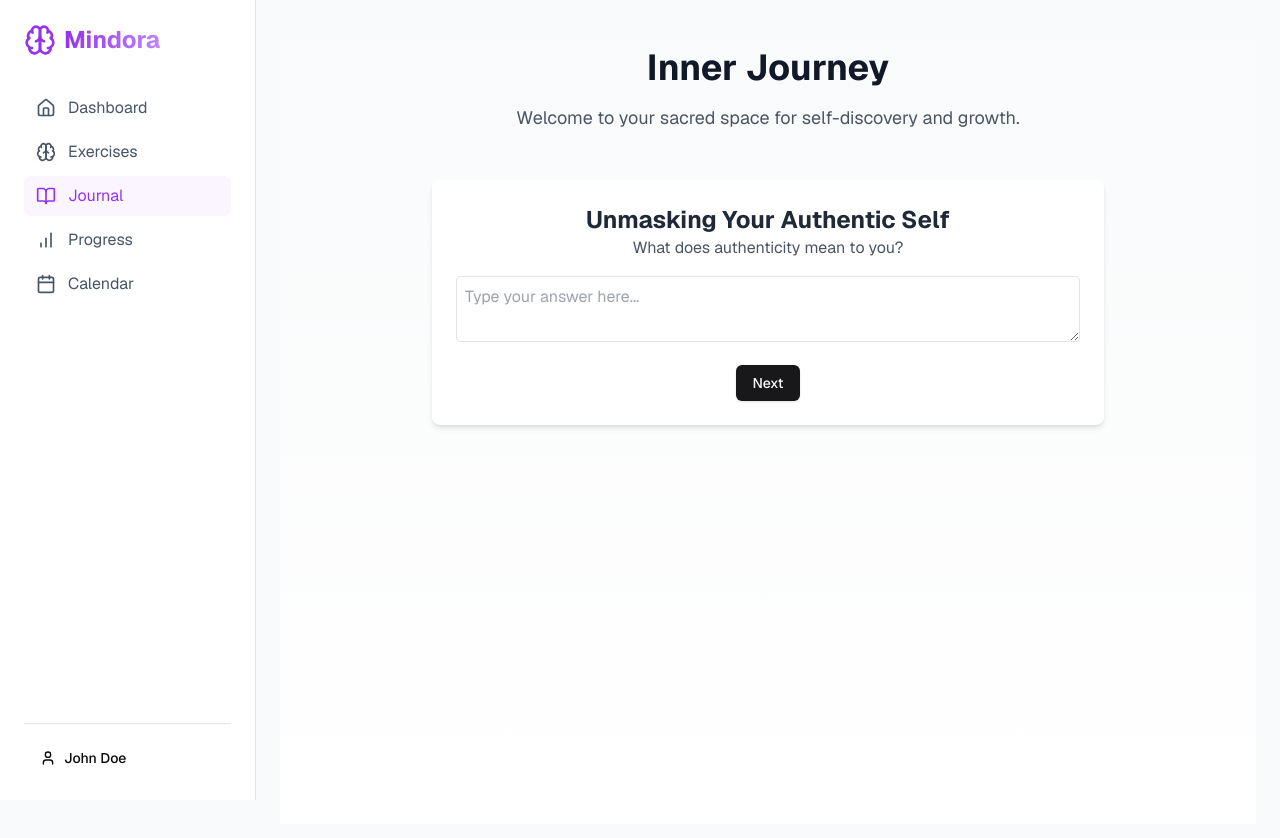
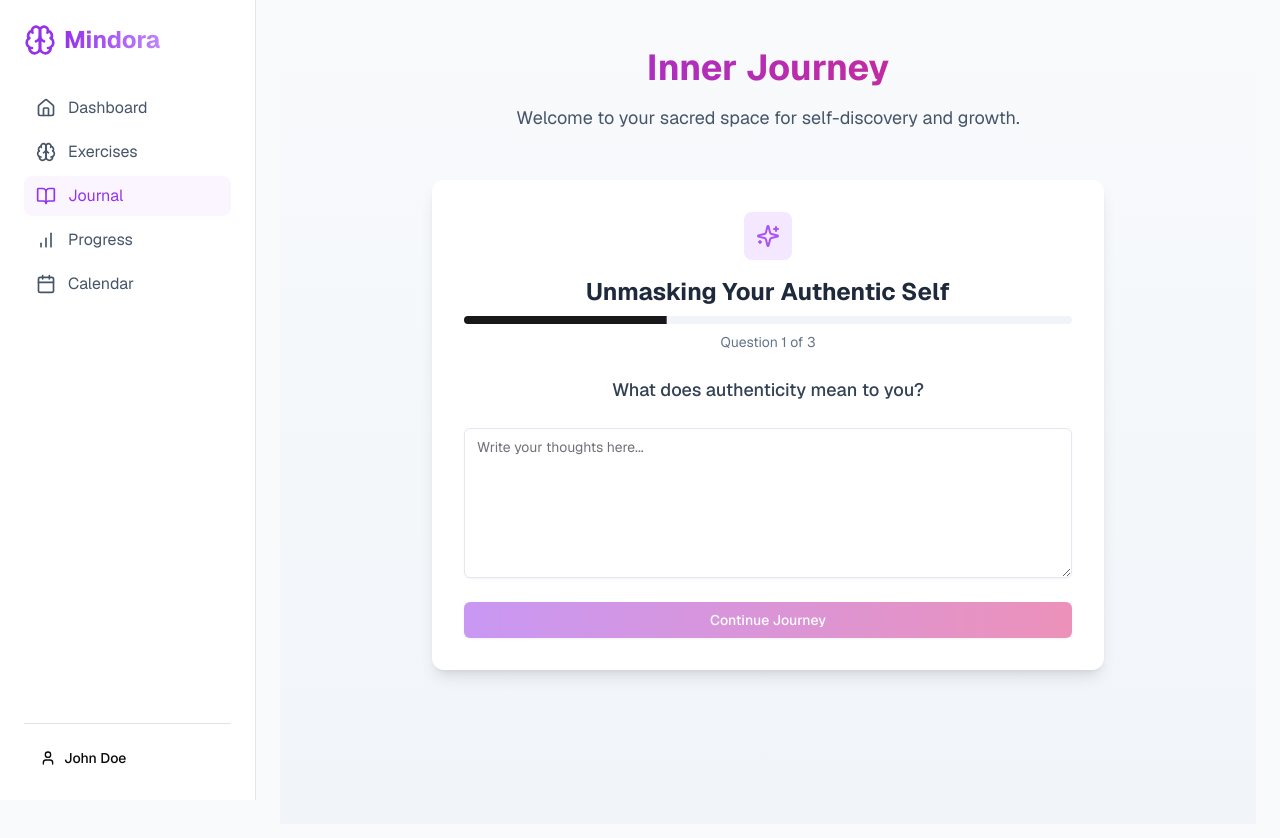
Before and after one commit to mindoraRwanda/Client_web, a Next.js app: page /journal in a window 1280 px wide. Both pictures are taken after a click on the element 450 px from the left and 276 px from the top of the page. Shown: the top 838 px of the page. Built offline with nearby package versions, Linux system fonts and the light colour scheme.

Commit message:
Add Textarea component and enhance Reflection Journal layout with progress indicator

```diff
--- a/src/app/(ds)/journal/page.tsx
+++ b/src/app/(ds)/journal/page.tsx
@@ -3,6 +3,8 @@ import React, { JSX, useState } from 'react';
 import { Card, CardContent, CardHeader, CardTitle } from "@/components/ui/card";
 import { Button } from "@/components/ui/button";
 import { Sparkles, Heart, Brain, Target, Shield, Leaf, Book, Mountain, Sun, Puzzle } from "lucide-react";
+import { Textarea } from "@/components/ui/textarea";
+import { Progress } from "@/components/ui/progress";
 
 interface Exercise {
   id: number;
@@ -161,12 +163,14 @@ export default function ReflectionJournal() {
     setShowReport(false);
   };
 
-  return (
-    <div className="min-h-screen bg-gradient-to-b from-gray-50 to-white p-6">
+   return (
+    <div className="min-h-screen bg-gradient-to-b from-slate-50 to-slate-100 p-6">
       <div className="max-w-6xl mx-auto">
-        <header className="text-center mb-12">
-          <h1 className="text-4xl font-bold text-gray-900 mb-4">Inner Journey</h1>
-          <p className="text-lg text-gray-600 max-w-2xl mx-auto">
+        <header className="text-center mb-12 animate-fade-in">
+          <h1 className="text-4xl font-bold bg-clip-text text-transparent bg-gradient-to-r from-purple-600 to-pink-600 mb-4">
+            Inner Journey
+          </h1>
+          <p className="text-lg text-slate-600 max-w-2xl mx-auto">
             Welcome to your sacred space for self-discovery and growth.
           </p>
         </header>
@@ -174,36 +178,89 @@ export default function ReflectionJournal() {
         {!selectedExercise ? (
           <div className="grid grid-cols-1 md:grid-cols-2 lg:grid-cols-3 gap-6">
             {exerciseData.map((exercise) => (
-              <Card key={exercise.id} onClick={() => setSelectedExercise(exercise)}>
-                <CardHeader>{exercise.icon}<CardTitle>{exercise.title}</CardTitle></CardHeader>
-                <CardContent><p>{exercise.description}</p></CardContent>
+              <Card
+                key={exercise.id}
+                onClick={() => setSelectedExercise(exercise)}
+                className={`${exercise.theme} cursor-pointer transition-all hover:scale-[1.02] hover:shadow-lg duration-300 group border-0`}
+              >
+                <CardHeader className="flex flex-row items-center space-y-0 space-x-4">
+                  <div className="p-3 rounded-lg bg-white/50 group-hover:bg-white/80 transition-colors">
+                    {exercise.icon}
+                  </div>
+                  <CardTitle className="text-lg font-semibold text-slate-800">
+                    {exercise.title}
+                  </CardTitle>
+                </CardHeader>
+                <CardContent>
+                  <p className="text-slate-600 text-sm leading-relaxed">
+                    {exercise.description}
+                  </p>
+                </CardContent>
               </Card>
             ))}
           </div>
         ) : showReport ? (
-          <div className="max-w-2xl mx-auto bg-white p-6 rounded-lg shadow-md text-center">
-            <h2 className="text-2xl font-bold text-gray-800">Reflection Report</h2>
-            <ul className="text-left mt-4">
+          <div className="max-w-2xl mx-auto bg-white p-8 rounded-xl shadow-lg animate-pop-in">
+            <div className="text-center mb-6">
+              <h2 className="text-2xl font-bold text-slate-800 mb-2">
+                {selectedExercise.title} Report
+              </h2>
+              <p className="text-slate-500">Your reflection journey</p>
+            </div>
+            <ul className="space-y-6">
               {selectedExercise.questions.map((question, index) => (
-                <li key={index} className="mb-2">
-                  <strong>{question}</strong>
-                  <p className="text-gray-600">{answers[index]}</p>
+                <li key={index} className="border-l-4 border-purple-600 pl-4">
+                  <h3 className="font-medium text-slate-700 mb-2">{question}</h3>
+                  <p className="text-slate-600 bg-slate-50 rounded-lg p-3 text-sm">
+                    {answers[index] || "No answer provided"}
+                  </p>
                 </li>
               ))}
             </ul>
-            <Button onClick={restartExercise} className="mt-4">Try Another Exercise</Button>
+            <Button
+              onClick={restartExercise}
+              className="w-full mt-8 bg-gradient-to-r from-purple-600 to-pink-600 hover:from-purple-700 hover:to-pink-700 text-white"
+            >
+              Start New Journey
+            </Button>
           </div>
         ) : (
-          <div className="max-w-2xl mx-auto bg-white p-6 rounded-lg shadow-md text-center">
-            <h2 className="text-2xl font-bold text-gray-800">{selectedExercise.title}</h2>
-            <p className="text-gray-600">{selectedExercise.questions[currentQuestionIndex]}</p>
-            <textarea
-              className="w-full p-2 border rounded mt-4"
-              value={userAnswer}
-              onChange={(e) => setUserAnswer(e.target.value)}
-              placeholder="Type your answer here..."
-            />
-            <Button onClick={handleNext} className="mt-4">{currentQuestionIndex < selectedExercise.questions.length - 1 ? "Next" : "Finish"}</Button>
+          <div className="max-w-2xl mx-auto bg-white p-8 rounded-xl shadow-lg animate-pop-in">
+            <div className="text-center mb-6">
+              <div className="inline-flex items-center justify-center w-12 h-12 bg-purple-100 rounded-lg mb-4">
+                {selectedExercise.icon}
+              </div>
+              <h2 className="text-2xl font-bold text-slate-800 mb-2">
+                {selectedExercise.title}
+              </h2>
+              <Progress
+                value={(currentQuestionIndex + 1) / selectedExercise.questions.length * 100}
+                className="h-2 bg-slate-100"
+              />
+              <p className="text-sm text-slate-500 mt-2">
+                Question {currentQuestionIndex + 1} of {selectedExercise.questions.length}
+              </p>
+            </div>
+
+            <div className="space-y-6">
+              <p className="text-lg text-slate-700 font-medium text-center">
+                {selectedExercise.questions[currentQuestionIndex]}
+              </p>
+              <Textarea
+                value={userAnswer}
+                onChange={(e) => setUserAnswer(e.target.value)}
+                placeholder="Write your thoughts here..."
+                className="min-h-[150px] text-lg focus-visible:ring-purple-500 border-slate-200"
+              />
+              <Button
+                onClick={handleNext}
+                disabled={!userAnswer.trim()}
+                className="w-full bg-gradient-to-r from-purple-600 to-pink-600 hover:from-purple-700 hover:to-pink-700 text-white disabled:opacity-50 transition-opacity"
+              >
+                {currentQuestionIndex < selectedExercise.questions.length - 1 ?
+                  "Continue Journey" : "Complete Reflection"}
+              </Button>
+            </div>
           </div>
         )}
       </div>
--- a/src/app/globals.css
+++ b/src/app/globals.css
@@ -70,3 +70,14 @@ body {
     @apply bg-background text-foreground;
   }
 }
+
+
+
+@layer base {
+  * {
+    @apply border-border outline-ring/50;
+  }
+  body {
+    @apply bg-background text-foreground;
+  }
+}
--- /dev/null
+++ b/src/components/ui/textarea.tsx
@@ -0,0 +1,22 @@
+import * as React from "react"
+
+import { cn } from "@/lib/utils"
+
+const Textarea = React.forwardRef<
+  HTMLTextAreaElement,
+  React.ComponentProps<"textarea">
+>(({ className, ...props }, ref) => {
+  return (
+    <textarea
+      className={cn(
+        "flex min-h-[60px] w-full rounded-md border border-input bg-transparent px-3 py-2 text-base shadow-sm placeholder:text-muted-foreground focus-visible:outline-none focus-visible:ring-1 focus-visible:ring-ring disabled:cursor-not-allowed disabled:opacity-50 md:text-sm",
+        className
+      )}
+      ref={ref}
+      {...props}
+    />
+  )
+})
+Textarea.displayName = "Textarea"
+
+export { Textarea }
```
Also changed, not shown: 1 other file (tests, documents, lock files or other folders).
